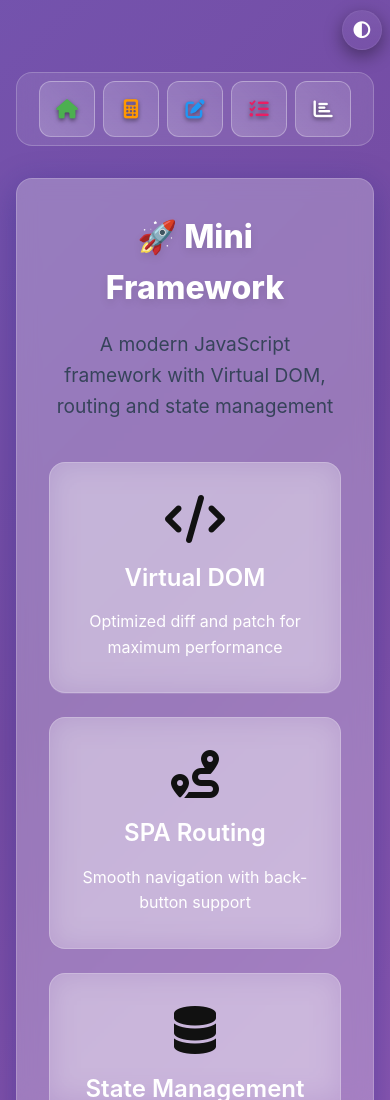
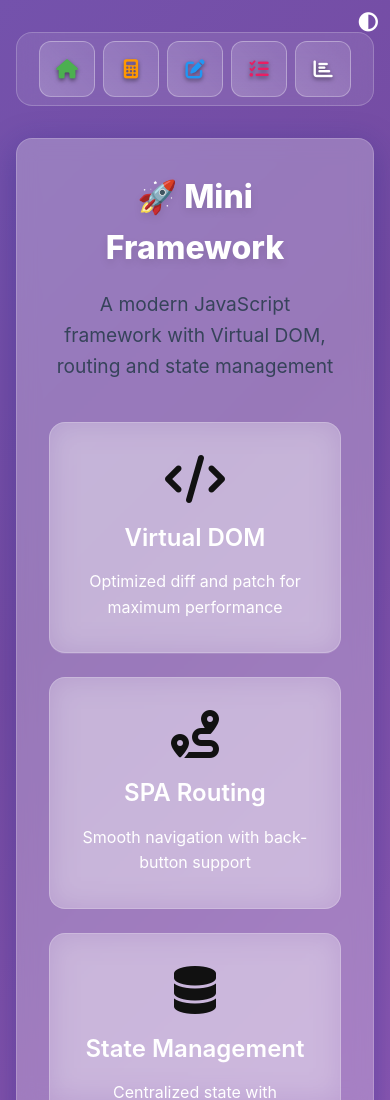
Before and after one commit to pcaboor/mini-framework, a website with bundled scripts: page index.html in a window 390 px wide. Shown: the top 1100 px of the page. Built offline with nearby package versions, Linux system fonts and the light colour scheme.

Commit message:
feat: optimize mobile theme toggle UX - tiny floating icon in top-right corner

```diff
--- a/main.js
+++ b/main.js
@@ -1169,16 +1169,18 @@ app.start();
 
 window.app = app;
 
-// Create a fixed top-right theme toggle button outside the nav
+// Create a fixed theme toggle icon (top-right on desktop, tiny on mobile)
 (function createFixedThemeToggle() {
   try {
-    const btn = document.createElement("button");
-    btn.className = "theme-toggle-fixed";
-    btn.setAttribute("aria-label", "Toggle theme");
-    btn.title = "Toggle theme";
-    btn.innerHTML = '<i class="fas fa-adjust" aria-hidden="true"></i>';
-    btn.addEventListener("click", (e) => {
-      e.preventDefault();
+    const icon = document.createElement("i");
+    icon.className = "fas fa-adjust theme-toggle-fixed";
+    icon.setAttribute("aria-hidden", "true");
+    icon.setAttribute("aria-label", "Toggle theme");
+    icon.title = "Toggle theme";
+    icon.style.cursor = "pointer";
+
+    // Theme toggle function
+    const toggleTheme = () => {
       try {
         const current =
           getLocal("miniframework_theme_v1") ||
@@ -1192,8 +1194,51 @@ window.app = app;
       } catch (err) {
         console.warn("Theme toggle failed", err);
       }
+    };
+
+    // Theme toggle click handler
+    icon.addEventListener("click", (e) => {
+      e.preventDefault();
+      toggleTheme();
     });
-    document.body.appendChild(btn);
+
+    document.body.appendChild(icon);
+
+    // Auto-hide on scroll down for mobile UX ONLY
+    let lastScrollTop = 0;
+    let scrollTimeout = null;
+
+    window.addEventListener(
+      "scroll",
+      () => {
+        // Only apply scroll behavior on mobile (≤ 600px)
+        if (window.innerWidth > 600) return;
+
+        const scrollTop =
+          window.pageYOffset || document.documentElement.scrollTop;
+
+        // Clear any pending timeout
+        if (scrollTimeout) {
+          clearTimeout(scrollTimeout);
+        }
+
+        // Show icon immediately when scrolling up or at top
+        if (scrollTop < lastScrollTop || scrollTop <= 50) {
+          icon.classList.remove("hidden");
+        } else if (scrollTop > 100) {
+          // Hide icon when scrolling down and past header
+          icon.classList.add("hidden");
+        }
+
+        lastScrollTop = scrollTop <= 0 ? 0 : scrollTop; // For Mobile or negative scrolling
+
+        // Always show icon again after 2 seconds of no scrolling
+        scrollTimeout = setTimeout(() => {
+          icon.classList.remove("hidden");
+        }, 2000);
+      },
+      { passive: true }
+    );
   } catch (err) {
     console.warn("Failed to create theme toggle button", err);
   }
--- a/styles.css
+++ b/styles.css
@@ -895,11 +895,42 @@ textarea:focus {
   --shadow-medium: 0 12px 35px rgba(0, 0, 0, 0.8);
 }
 
-/* Prevent the fixed theme toggle from overlapping the nav on small screens
-   when it sits in the top-right. Add extra top spacing for the nav at <=600px. */
+/* Reset mobile nav to normal behavior */
 @media (max-width: 600px) {
   .nav {
-    margin-top: 56px; /* leave room for the fixed toggle */
+    margin-top: 1rem;
+  }
+
+  /* Tiny theme toggle icon on mobile - just the icon, top-right corner */
+  .theme-toggle-fixed {
+    position: fixed;
+    top: 0;
+    right: 0;
+    font-size: 14px;
+    color: rgba(255, 255, 255, 0.9);
+    opacity: 0.7;
+    transition: all 0.2s ease;
+    z-index: 9999;
+    -webkit-tap-highlight-color: transparent;
+    outline: none;
+    border: none;
+    background: none;
+  }
+
+  .theme-toggle-fixed:hover,
+  .theme-toggle-fixed:focus,
+  .theme-toggle-fixed:active {
+    opacity: 1;
+    transform: scale(1.1);
+    color: rgba(255, 255, 255, 1);
+    outline: none;
+    -webkit-tap-highlight-color: transparent;
+  }
+
+  .theme-toggle-fixed.hidden {
+    opacity: 0;
+    transform: scale(0.3) translateY(-30px);
+    pointer-events: none;
   }
 }
 
@@ -943,43 +974,37 @@ textarea:focus {
   color: transparent;
 }
 
-/* Fixed theme toggle button in top-right corner */
+/* Fixed theme toggle icon in top-right corner */
 .theme-toggle-fixed {
   position: fixed;
   top: 12px;
   right: 12px;
   z-index: 9999;
-  width: 44px;
-  height: 44px;
-  border-radius: 999px;
-  border: 1px solid rgba(255, 255, 255, 0.06);
-  background: linear-gradient(
-    180deg,
-    rgba(255, 255, 255, 0.06),
-    rgba(255, 255, 255, 0.02)
-  );
-  display: inline-flex;
-  align-items: center;
-  justify-content: center;
+  font-size: 1.2rem;
+  color: var(--text-light);
+  transition: all 0.3s cubic-bezier(0.4, 0, 0.2, 1);
+  transform: translateY(0);
+  opacity: 1;
   cursor: pointer;
-  box-shadow: 0 6px 18px rgba(0, 0, 0, 0.4);
-  color: var(--text-light);
-}
-.theme-toggle-fixed i {
-  font-size: 1.05rem;
-}
-.theme-toggle-fixed:focus {
+  -webkit-tap-highlight-color: transparent;
   outline: none;
-  box-shadow: 0 0 0 4px rgba(102, 126, 234, 0.18);
+  border: none;
+  background: none;
 }
 
-@media (max-width: 600px) {
-  .theme-toggle-fixed {
-    top: 10px;
-    right: 8px;
-    width: 40px;
-    height: 40px;
-  }
+.theme-toggle-fixed.hidden {
+  transform: translateY(-100px);
+  opacity: 0;
+  pointer-events: none;
+}
+
+.theme-toggle-fixed:hover,
+.theme-toggle-fixed:focus,
+.theme-toggle-fixed:active {
+  transform: translateY(-2px);
+  opacity: 0.8;
+  outline: none;
+  -webkit-tap-highlight-color: transparent;
 }
 
 /* Center the small todo stats (Total / Active / Completed) on very small screens */
```
